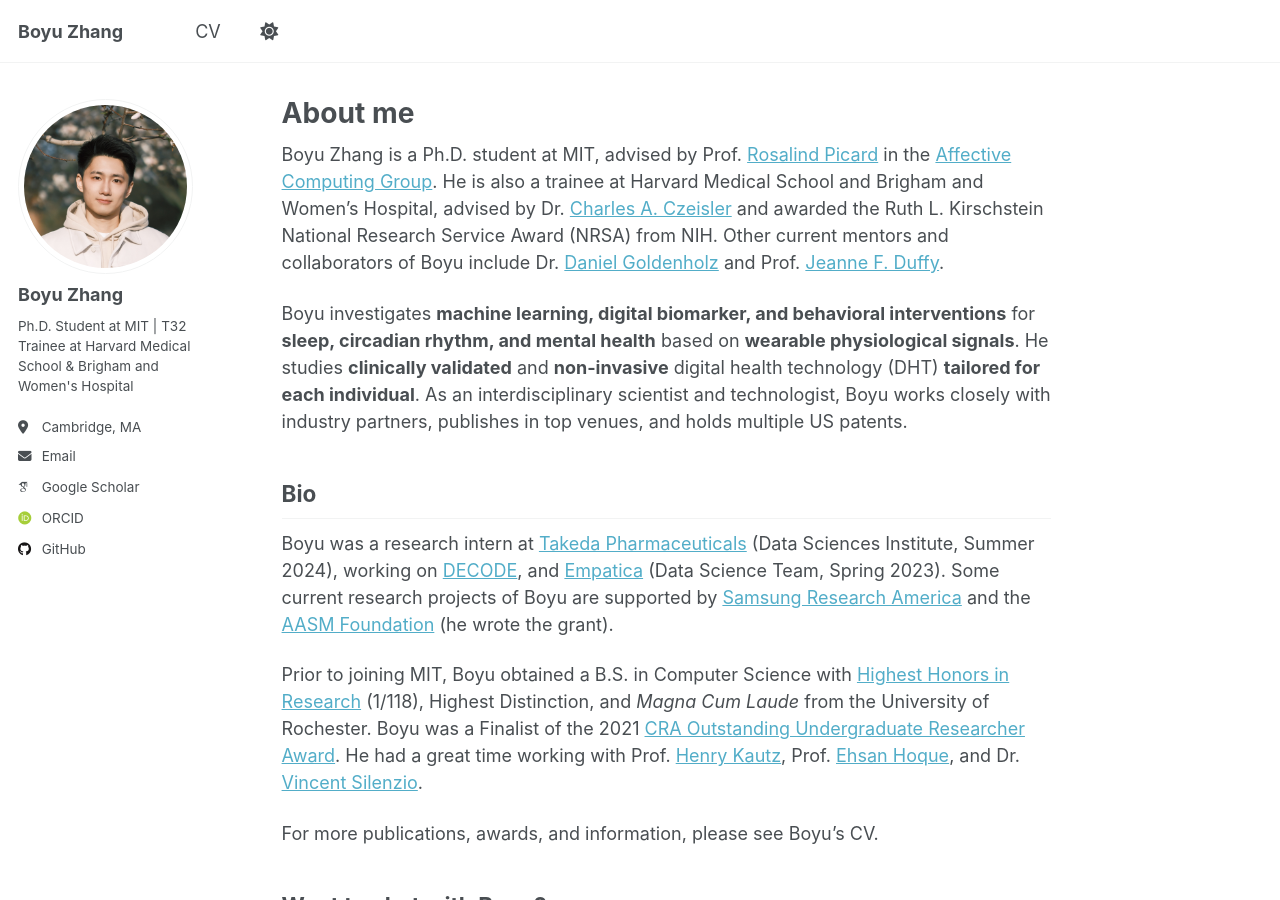
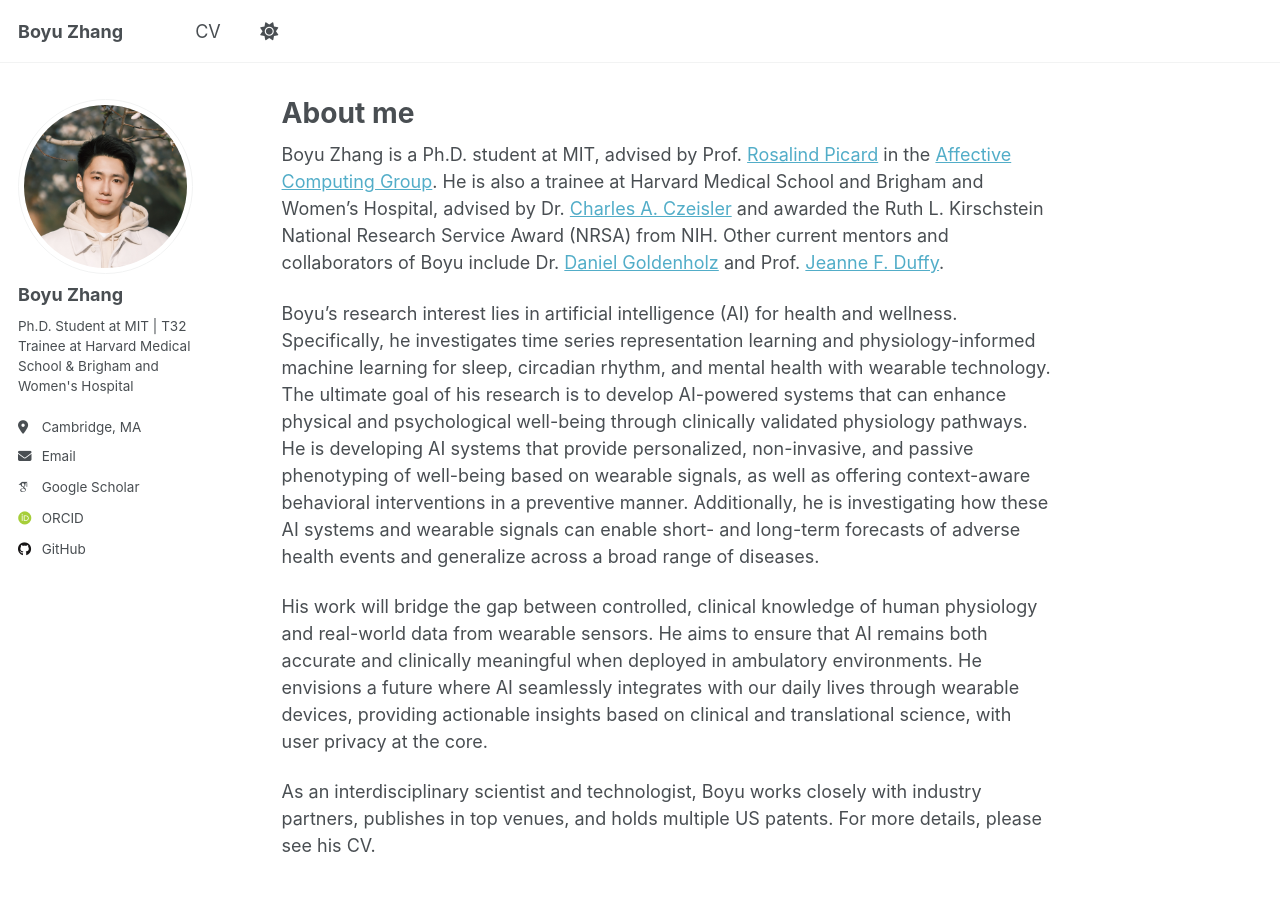
Before and after one commit to boyu-zhang-25/boyu-zhang-25.github.io, a Jekyll site: the page built from _pages/about.md, in a window 1280 px wide and 900 px high. Built offline with Jekyll 4.4.1, drawn with Linux system fonts in a browser that asks for light colours; some web fonts are replaced.

```diff
--- a/_pages/about.md
+++ b/_pages/about.md
@@ -9,8 +9,11 @@
 
 Boyu Zhang is a Ph.D. student at MIT, advised by Prof. [Rosalind Picard](https://web.media.mit.edu/~picard/) in the [Affective Computing Group](https://www.media.mit.edu/groups/affective-computing/overview/). He is also a trainee at Harvard Medical School and Brigham and Women's Hospital, advised by Dr. [Charles A. Czeisler](https://connects.catalyst.harvard.edu/Profiles/display/Person/24237) and awarded the Ruth L. Kirschstein National Research Service Award (NRSA) from NIH. Other current mentors and collaborators of Boyu include Dr. [Daniel Goldenholz](https://connects.catalyst.harvard.edu/Profiles/display/Person/27784) and Prof. [Jeanne F. Duffy](https://connects.catalyst.harvard.edu/Profiles/display/Person/17373).
 
-Boyu investigates **machine learning, digital biomarker, and behavioral interventions** for **sleep, circadian rhythm, and mental health** based on **wearable physiological signals**. He studies **clinically validated** and **non-invasive** digital health technology (DHT) **tailored for each individual**. As an interdisciplinary scientist and technologist, Boyu works closely with industry partners, publishes in top venues, and holds multiple US patents.
+Boyu's research interest lies in artificial intelligence (AI) for health and wellness. Specifically, he investigates time series representation learning and physiology-informed machine learning for sleep, circadian rhythm, and mental health with wearable technology. The ultimate goal of his research is to develop AI-powered systems that can enhance physical and psychological well-being through clinically validated physiology pathways. He is developing AI systems that provide personalized, non-invasive, and passive phenotyping of well-being based on wearable signals, as well as offering context-aware behavioral interventions in a preventive manner. Additionally, he is investigating how these AI systems and wearable signals can enable short- and long-term forecasts of adverse health events and generalize across a broad range of diseases.
 
+His work will bridge the gap between controlled, clinical knowledge of human physiology and real-world data from wearable sensors. He aims to ensure that AI remains both accurate and clinically meaningful when deployed in ambulatory environments. He envisions a future where AI seamlessly integrates with our daily lives through wearable devices, providing actionable insights based on clinical and translational science, with user privacy at the core.
+
+As an interdisciplinary scientist and technologist, Boyu works closely with industry partners, publishes in top venues, and holds multiple US patents. For more details, please see his CV.
 
 Bio
 ---
```
